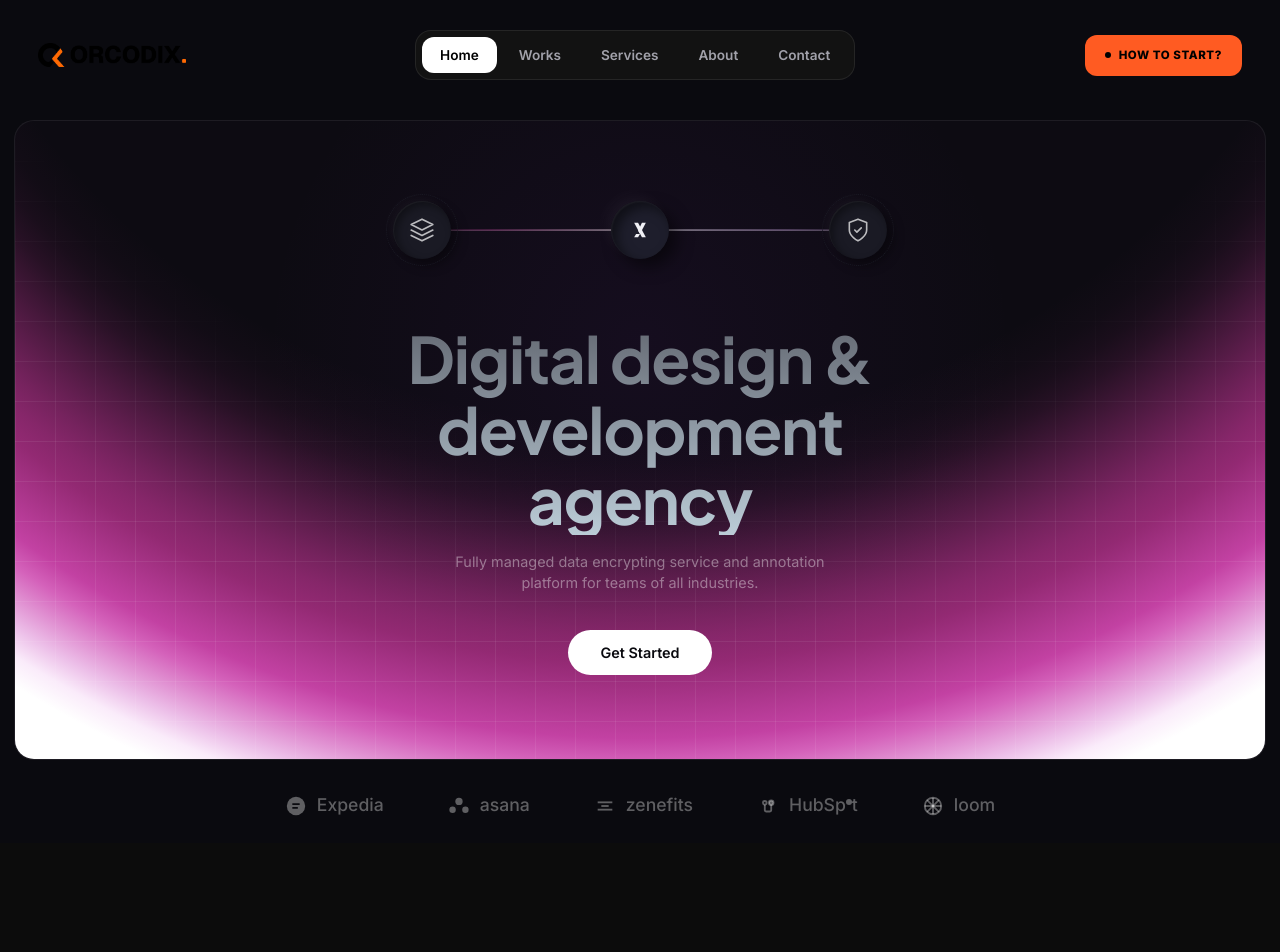
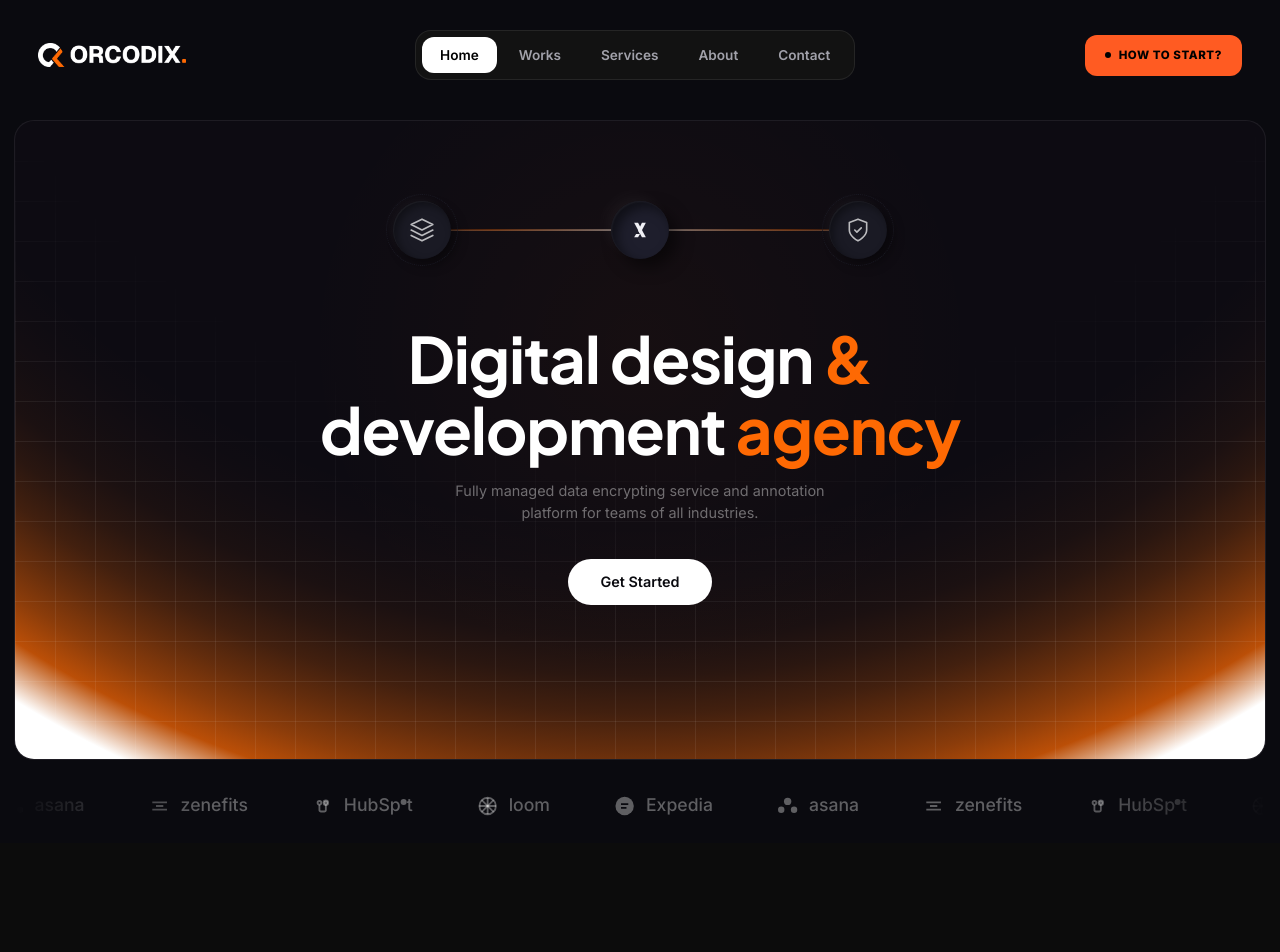
Before and after one commit to Faheem10-web/orcodix-beta, a React (Vite) app: page / in a window 1280 px wide. Shown: the top 952 px of the page. Built offline with nearby package versions, Linux system fonts and the light colour scheme.

Commit message:
Update HeroSection pill navbar, logo, split colors, symmetrical nodes, and scrolling brands marquee

```diff
--- a/src/sections/HeroSection.css
+++ b/src/sections/HeroSection.css
@@ -3,8 +3,8 @@
   --surface: #111118;
   --text: #f0f0f5;
   --text-muted: #8888a8;
-  --accent: #c8a0e0;
-  --accent-pink: #b04090;
+  --accent: #FE6903;
+  --accent-pink: #FE6903;
   --border: rgba(255, 255, 255, 0.08);
 
   background-color: var(--bg);
@@ -164,22 +164,17 @@
   inset: 0;
   background:
     radial-gradient(circle at 50% -70%,
-      transparent 60%,
-      rgba(176,48,136,0.03) 63%,
-      rgba(176,48,136,0.08) 65%,
-      rgba(176,48,136,0.16) 67%,
-      rgba(176,48,136,0.28) 69%,
-      rgba(176,48,136,0.40) 71%,
-      rgba(176,48,136,0.52) 73%,
-      rgba(176,48,136,0.64) 75%,
-      rgba(176,48,136,0.74) 77%,
-      rgba(176,48,136,0.82) 79%,
-      rgba(210,70,175,0.92) 85%,
-      rgba(240,110,210,0.88) 87%,
-      rgba(255,205,250,0.92) 91%,
-      rgba(255,240,255,0.98) 93%,
-      #ffffff 95%),
-    radial-gradient(circle at 50% 35%, rgba(120,40,180,0.08) 0%, transparent 50%);
+      transparent 68%,
+      rgba(254,105,3,0.01) 71%,
+      rgba(254,105,3,0.03) 74%,
+      rgba(254,105,3,0.06) 77%,
+      rgba(254,105,3,0.12) 80%,
+      rgba(254,105,3,0.22) 83%,
+      rgba(254,105,3,0.36) 86%,
+      rgba(254,105,3,0.52) 89%,
+      rgba(254,105,3,0.72) 92%,
+      #ffffff 96%),
+    radial-gradient(circle at 50% 35%, rgba(254,105,3,0.04) 0%, transparent 45%);
   z-index: 0;
   pointer-events: none;
 }
@@ -327,7 +322,7 @@
   position: absolute;
   inset: -1px;
   border-radius: 50%;
-  background: radial-gradient(circle at left, rgba(200,100,255,0.5) 0%, transparent 70%);
+  background: radial-gradient(circle at left, rgba(254,105,3,0.5) 0%, transparent 70%);
   opacity: 0;
   transition: opacity 0.3s ease;
   z-index: 4;
@@ -347,7 +342,7 @@
   left: 50%;
   transform: translate(-50%, -50%) scale(0.4);
   border-radius: 50%;
-  background: radial-gradient(circle, rgba(255,77,200,0.6) 0%, transparent 70%);
+  background: radial-gradient(circle, rgba(254,105,3,0.6) 0%, transparent 70%);
   opacity: 0;
   z-index: 2;
   pointer-events: none;
@@ -365,7 +360,7 @@
 
 /* Hero text content */
 .hero-content {
-  max-width: 620px;
+  max-width: 820px;
   z-index: 1;
   margin-top: 12px;
 }
@@ -377,6 +372,14 @@
   letter-spacing: -0.02em;
   color: #ffffff;
   margin: 0 0 16px;
+  background: none;
+  -webkit-background-clip: initial;
+  background-clip: initial;
+  -webkit-text-fill-color: #ffffff;
+}
+.text-orange {
+  color: #FE6903;
+  -webkit-text-fill-color: #FE6903;
 }
 
 .hero-sub {
@@ -408,12 +411,29 @@
 .brands {
   width: 100%;
   max-width: 1600px;
+  padding: 32px 24px 10px;
+  overflow: hidden;
+  position: relative;
+  /* Fade mask at edges */
+  mask-image: linear-gradient(to right, transparent, black 15%, black 85%, transparent);
+  -webkit-mask-image: linear-gradient(to right, transparent, black 15%, black 85%, transparent);
+}
+
+.brands-track {
   display: flex;
   gap: 64px;
-  padding: 32px 24px 10px;
-  flex-wrap: wrap;
-  justify-content: center;
+  width: max-content;
+  animation: scroll-brands 25s linear infinite;
   align-items: center;
+}
+
+@keyframes scroll-brands {
+  0% {
+    transform: translateX(0);
+  }
+  100% {
+    transform: translateX(-50%);
+  }
 }
 
 .brand-item {
@@ -544,8 +564,8 @@
     min-height: auto;
   }
 
-  .brands {
-    gap: 32px;
+  .brands-track {
+    gap: 40px;
   }
 }
 
@@ -554,7 +574,7 @@
     border-radius: 16px;
   }
 
-  .brands {
-    gap: 24px;
+  .brands-track {
+    gap: 28px;
   }
 }
--- a/src/sections/HeroSection.tsx
+++ b/src/sections/HeroSection.tsx
@@ -179,7 +179,7 @@ export const HeroSection: React.FC = () => {
       <nav className="xero-nav">
         {/* Logo */}
         <div className="flex items-center">
-          <img src="/images/logo.png" alt="Logo" className="nav-brand-logo" />
+          <img src="/images/Group 16.png" alt="Logo" className="nav-brand-logo" />
         </div>
 
         {/* Hamburger Menu Toggle */}
@@ -267,11 +267,11 @@ export const HeroSection: React.FC = () => {
               </filter>
 
               <linearGradient id="beam-gradient" gradientUnits="userSpaceOnUse">
-                <stop offset="0%" stopColor="#b04090" stopOpacity="0" />
-                <stop offset="20%" stopColor="#b04090" stopOpacity="0.8" />
+                <stop offset="0%" stopColor="#FE6903" stopOpacity="0" />
+                <stop offset="20%" stopColor="#FE6903" stopOpacity="0.8" />
                 <stop offset="50%" stopColor="#fff" stopOpacity="1" />
-                <stop offset="80%" stopColor="#c8a0e0" stopOpacity="0.8" />
-                <stop offset="100%" stopColor="#c8a0e0" stopOpacity="0" />
+                <stop offset="80%" stopColor="#FE6903" stopOpacity="0.8" />
+                <stop offset="100%" stopColor="#FE6903" stopOpacity="0" />
               </linearGradient>
             </defs>
 
@@ -336,9 +336,11 @@ export const HeroSection: React.FC = () => {
         {/* Hero Text */}
         <div className="hero-content">
           <h1 className="hero-heading">
-            Digital design &
+            Digital design <span className="text-orange">&</span>
             <br />
-            development agency
+            <span style={{ display: 'inline-block', whiteSpace: 'nowrap' }}>
+              development <span className="text-orange">agency</span>
+            </span>
           </h1>
           <p className="hero-sub">
             Fully managed data encrypting service and annotation
@@ -353,49 +355,59 @@ export const HeroSection: React.FC = () => {
 
       {/* 3. Brands Row */}
       <div className="brands">
-        {/* Expedia */}
-        <div className="brand-item">
+        <div className="brands-track">
+          {[
+            // Expedia
+            {
+              name: 'Expedia',
+              icon: (
                 <svg viewBox="0 0 24 24" fill="currentColor">
                   <circle cx="12" cy="12" r="10" fill="currentColor" />
                   <path fill="var(--bg)" d="M8 9h8v2H8zm0 4h6v2H8z" />
                 </svg>
-          <span>Expedia</span>
-        </div>
-
-        {/* Asana */}
-        <div className="brand-item">
+              )
+            },
+            // Asana
+            {
+              name: 'asana',
+              icon: (
                 <svg viewBox="0 0 24 24" fill="currentColor">
                   <circle cx="12" cy="7" r="4" />
                   <circle cx="5" cy="16" r="3.5" />
                   <circle cx="19" cy="16" r="3.5" />
                 </svg>
-          <span>asana</span>
-        </div>
-
-        {/* Zenefits */}
-        <div className="brand-item">
+              )
+            },
+            // Zenefits
+            {
+              name: 'zenefits',
+              icon: (
                 <svg viewBox="0 0 24 24" fill="none" stroke="currentColor" strokeWidth="2">
                   <polyline points="4,8 20,8" />
                   <polyline points="8,12 16,12" />
                   <polyline points="4,16 20,16" />
                 </svg>
-          <span>zenefits</span>
-        </div>
-
-        {/* HubSpot */}
-        <div className="brand-item">
+              )
+            },
+            // HubSpot
+            {
+              name: (
+                <span>
+                  HubSp<span className="hubspot-dot"></span>t
+                </span>
+              ),
+              icon: (
                 <svg viewBox="0 0 24 24" fill="none" stroke="currentColor" strokeWidth="2">
                   <circle cx="15.5" cy="8.5" r="2.5" fill="currentColor" />
                   <circle cx="8.5" cy="8.5" r="2" />
                   <path d="M8.5 10.5 L8.5 16.5 C8.5 18.5, 15.5 18.5, 15.5 16.5 L15.5 11" />
                 </svg>
-          <span>
-            HubSp<span className="hubspot-dot"></span>t
-          </span>
-        </div>
-
-        {/* Loom */}
-        <div className="brand-item">
+              )
+            },
+            // Loom
+            {
+              name: 'loom',
+              icon: (
                 <svg viewBox="0 0 24 24" fill="none" stroke="currentColor" strokeWidth="2">
                   <circle cx="12" cy="12" r="9" />
                   <line x1="12" y1="3" x2="12" y2="21" />
@@ -403,7 +415,70 @@ export const HeroSection: React.FC = () => {
                   <line x1="5.6" y1="5.6" x2="18.4" y2="18.4" />
                   <line x1="18.4" y1="5.6" x2="5.6" y2="18.4" />
                 </svg>
-          <span>loom</span>
+              )
+            },
+            // Duplicate set for seamless looping scroll
+            {
+              name: 'Expedia',
+              icon: (
+                <svg viewBox="0 0 24 24" fill="currentColor">
+                  <circle cx="12" cy="12" r="10" fill="currentColor" />
+                  <path fill="var(--bg)" d="M8 9h8v2H8zm0 4h6v2H8z" />
+                </svg>
+              )
+            },
+            {
+              name: 'asana',
+              icon: (
+                <svg viewBox="0 0 24 24" fill="currentColor">
+                  <circle cx="12" cy="7" r="4" />
+                  <circle cx="5" cy="16" r="3.5" />
+                  <circle cx="19" cy="16" r="3.5" />
+                </svg>
+              )
+            },
+            {
+              name: 'zenefits',
+              icon: (
+                <svg viewBox="0 0 24 24" fill="none" stroke="currentColor" strokeWidth="2">
+                  <polyline points="4,8 20,8" />
+                  <polyline points="8,12 16,12" />
+                  <polyline points="4,16 20,16" />
+                </svg>
+              )
+            },
+            {
+              name: (
+                <span>
+                  HubSp<span className="hubspot-dot"></span>t
+                </span>
+              ),
+              icon: (
+                <svg viewBox="0 0 24 24" fill="none" stroke="currentColor" strokeWidth="2">
+                  <circle cx="15.5" cy="8.5" r="2.5" fill="currentColor" />
+                  <circle cx="8.5" cy="8.5" r="2" />
+                  <path d="M8.5 10.5 L8.5 16.5 C8.5 18.5, 15.5 18.5, 15.5 16.5 L15.5 11" />
+                </svg>
+              )
+            },
+            {
+              name: 'loom',
+              icon: (
+                <svg viewBox="0 0 24 24" fill="none" stroke="currentColor" strokeWidth="2">
+                  <circle cx="12" cy="12" r="9" />
+                  <line x1="12" y1="3" x2="12" y2="21" />
+                  <line x1="3" y1="12" x2="21" y2="12" />
+                  <line x1="5.6" y1="5.6" x2="18.4" y2="18.4" />
+                  <line x1="18.4" y1="5.6" x2="5.6" y2="18.4" />
+                </svg>
+              )
+            }
+          ].map((brand, idx) => (
+            <div key={idx} className="brand-item">
+              {brand.icon}
+              <span>{brand.name}</span>
+            </div>
+          ))}
         </div>
       </div>
     </div>
```
Lines whose indentation alone changed are shown as unchanged.
